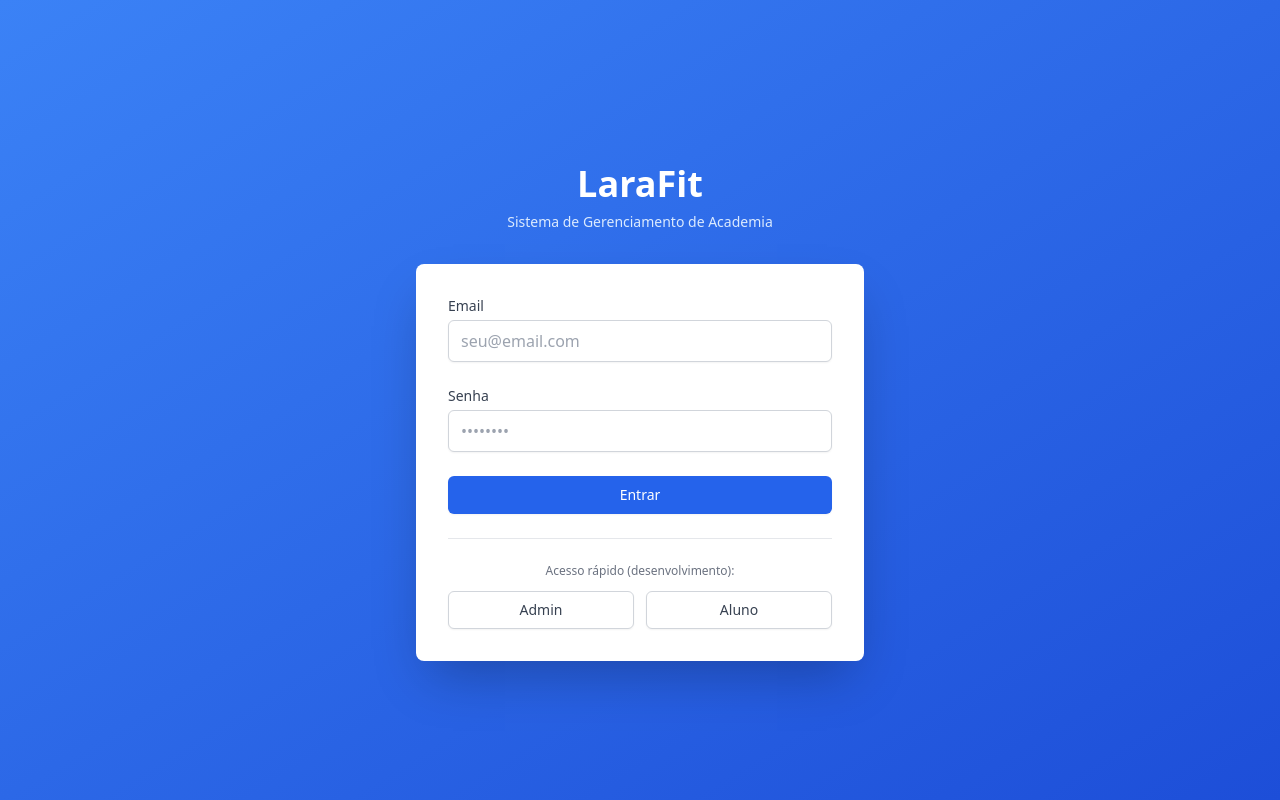
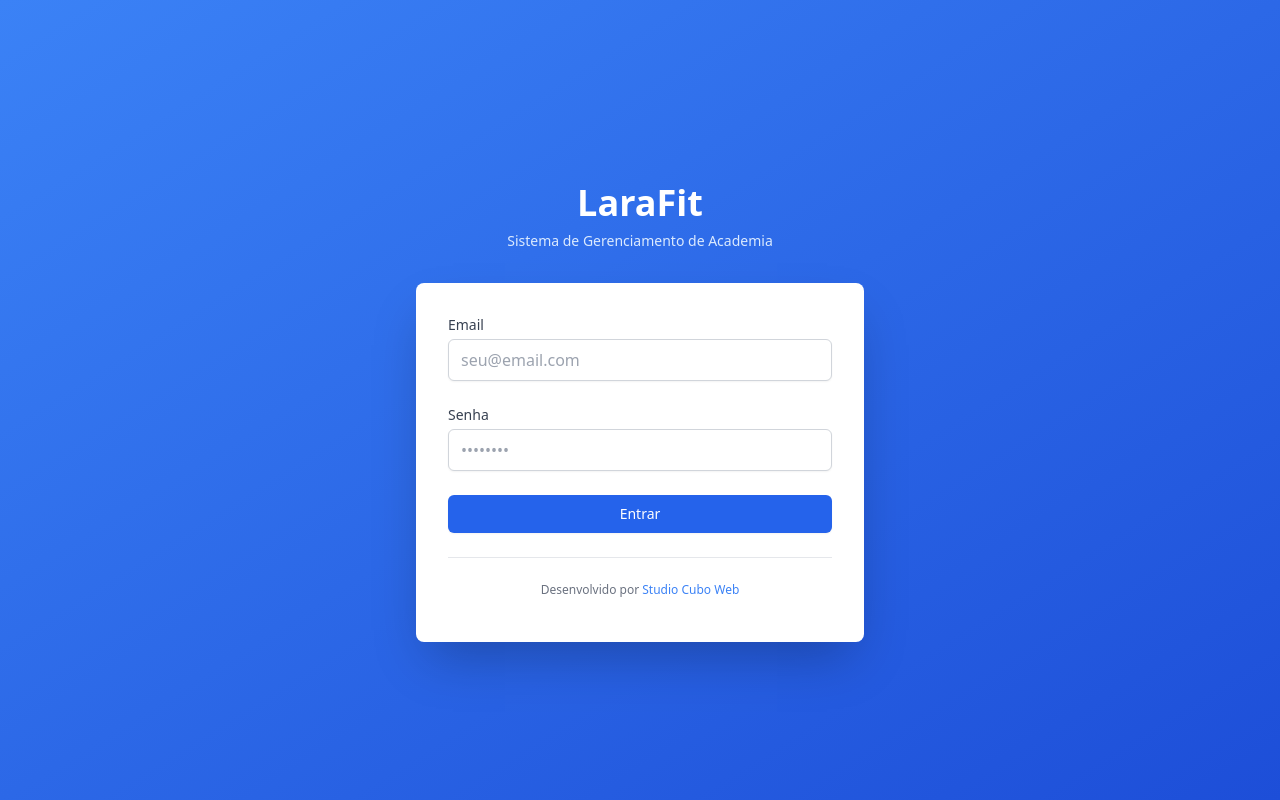
Before and after one commit to studiocuboweb/larafit-v2, a Nuxt app: page / in a window 1280 px wide. Built offline with nearby package versions, Linux system fonts and the light colour scheme.

Commit message:
feat: update footer to credit Studio Cubo Web in development section

```diff
--- a/pages/index.vue
+++ b/pages/index.vue
@@ -74,21 +74,7 @@
 
         <!-- Quick Access (Desenvolvimento) -->
         <div class="mt-6 pt-6 border-t border-gray-200">
-          <p class="text-xs text-center text-gray-500 mb-3">Acesso rápido (desenvolvimento):</p>
-          <div class="grid grid-cols-2 gap-3">
-            <NuxtLink
-              to="/admin"
-              class="text-center py-2 px-4 border border-gray-300 rounded-md shadow-sm text-sm font-medium text-gray-700 bg-white hover:bg-gray-50"
-            >
-              Admin
-            </NuxtLink>
-            <NuxtLink
-              to="/student/workouts"
-              class="text-center py-2 px-4 border border-gray-300 rounded-md shadow-sm text-sm font-medium text-gray-700 bg-white hover:bg-gray-50"
-            >
-              Aluno
-            </NuxtLink>
-          </div>
+          <p class="text-xs text-center text-gray-500 mb-3">Desenvolvido por <a href="https://studiocuboweb.com.br" class="text-blue-500 hover:underline" target="_blank" rel="noopener noreferrer">Studio Cubo Web</a></p>
         </div>
       </div>
     </div>
```
